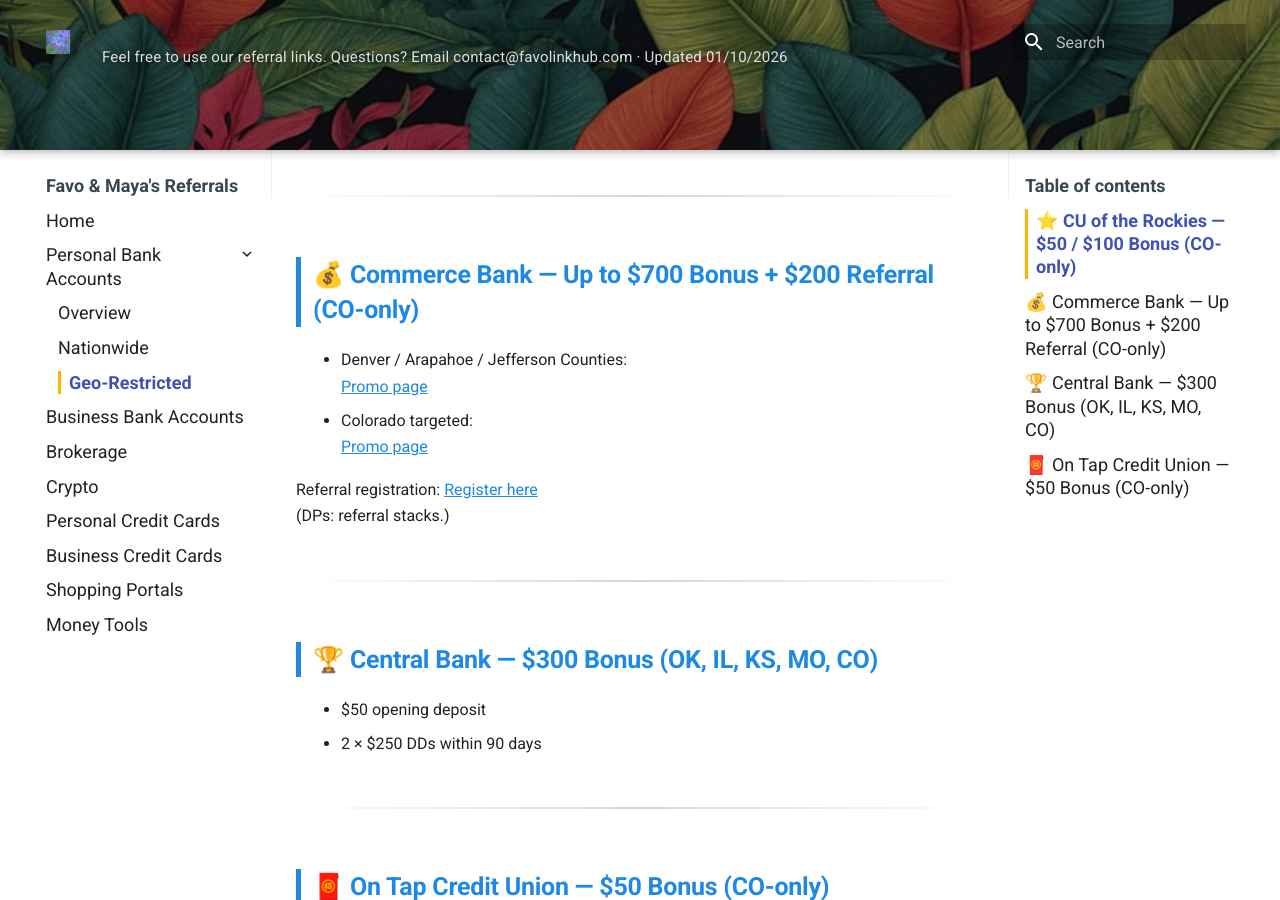
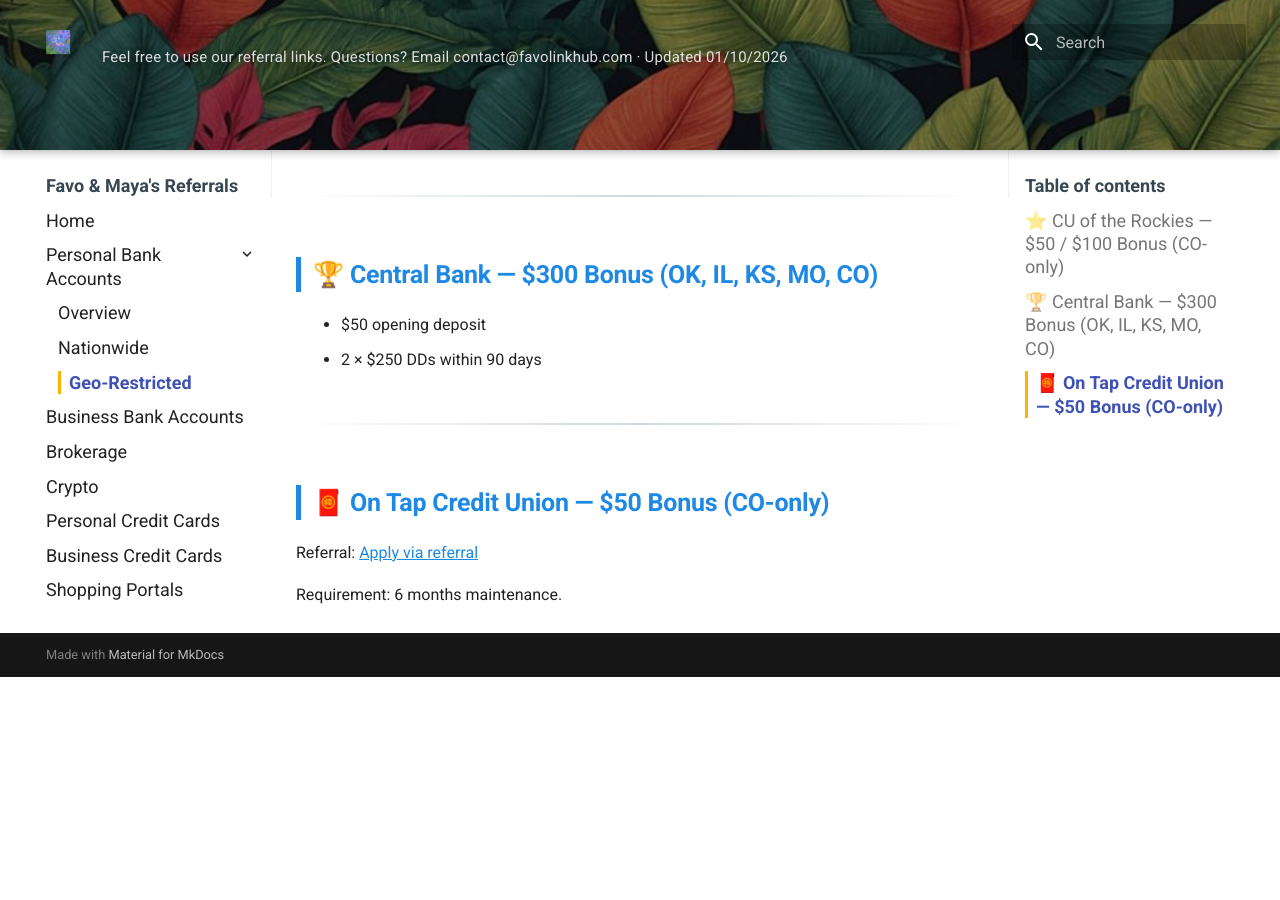
Before and after one commit to whispersofzephyr/favolinkhub-site, an MkDocs documentation site: the page built from docs/personal-bank-geo.md, in a window 1280 px wide and 900 px high, scrolled down 410 px. Built offline with MkDocs 1.6.1 and Material for MkDocs 9.7.7, drawn with Linux system fonts in a browser that asks for light colours; after the commit the page ends 1087 px from its top, so only the background shows below that.

Commit message:
Update personal-bank-geo.md

```diff
--- a/docs/personal-bank-geo.md
+++ b/docs/personal-bank-geo.md
@@ -8,18 +8,6 @@ If you are looking for accounts available nationwide, see:
 
 Referral by email.
 Includes Giddy-up Money Market (reported **52.8% APY** on $500).
-
----
-
-## 💰 Commerce Bank — Up to $700 Bonus + $200 Referral (CO-only)
-
-- Denver / Arapahoe / Jefferson Counties:
-  [Promo page](https://www.commercebank.com/personal/2025/denverbonus)
-- Colorado targeted:
-  [Promo page](https://www.commercebank.com/personal/2025/checkingbonus)
-
-Referral registration: [Register here](https://io.referlive.com/miDcq5)
-(DPs: referral stacks.)
 
 ---
 
```
